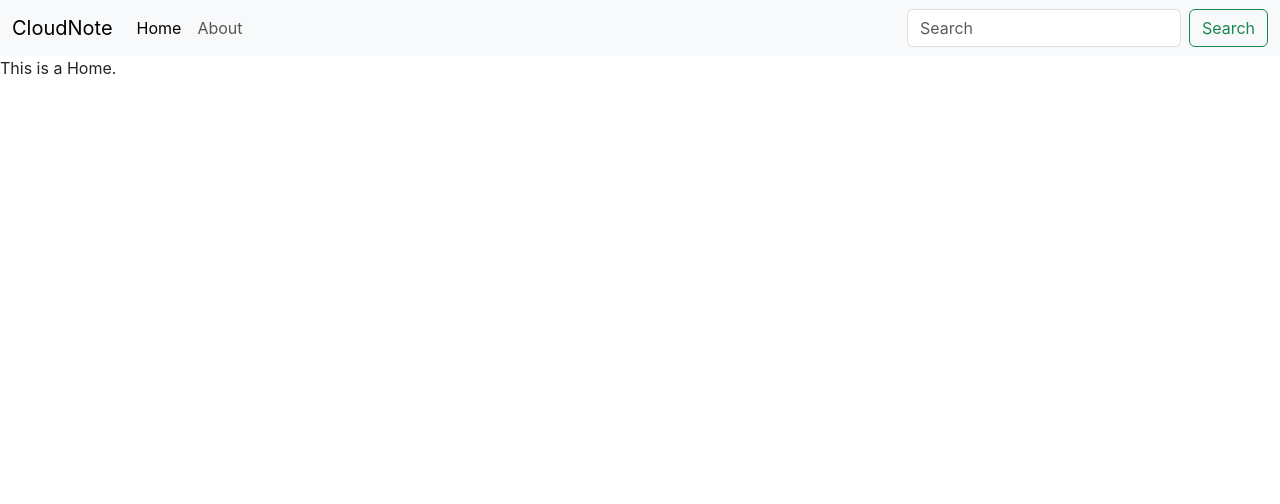
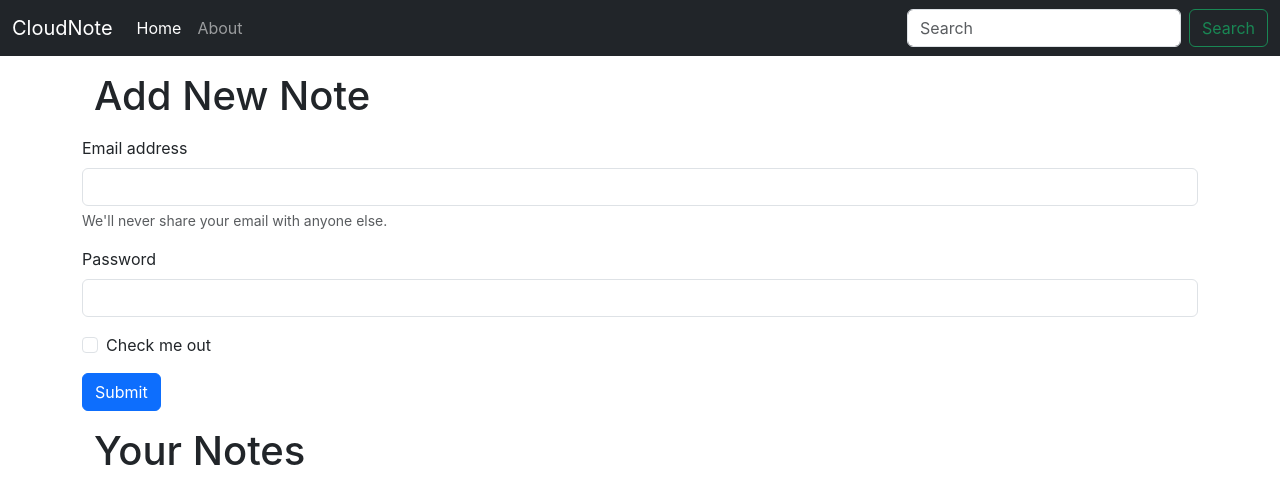
Before and after one commit to prins-kraj/CloudNote, a React (Create React App) app: page / in a window 1280 px wide. Shown: the top 504 px of the page. Built offline with nearby package versions, Linux system fonts and the light colour scheme.

Commit message:
form added:

```diff
--- a/src/App.js
+++ b/src/App.js
@@ -15,10 +15,12 @@ function App() {
       <NoteState>
         <Router>
           <Navbar/>
-          <Routes>
-            <Route exact path="/" element={<Home/>}/>
-            <Route exact path="/About" element={<About/>}/>
-          </Routes>
+          <div className="container">
+            <Routes>
+              <Route exact path="/" element={<Home/>}/>
+              <Route exact path="/about" element={<About/>}/>
+            </Routes>
+          </div>
         </Router>
       </NoteState>
     </>
--- a/src/components/About.js
+++ b/src/components/About.js
@@ -1,16 +1,10 @@
-import React, {useContext, useEffect} from 'react'
-import noteContext from '../context/notes/noteContext'
+import React from 'react';
 
 
 const About = () => {
-  const a = useContext(noteContext)
-  useEffect(()=>{
-    a.update();
-    // eslint-disable-next-line
-  }, [])
   return (
     <div>
-      This ia About {a.state.name} and he currently persuing {a.state.class}
+      This ia About.
     </div>
   )
 }
--- a/src/components/Home.js
+++ b/src/components/Home.js
@@ -3,7 +3,29 @@ import React from 'react'
 const Home = () => {
   return (
     <div>
-      This is a Home.
+      <div className="container my-3">
+        <h1>Add New Note</h1>
+      </div>
+
+      <form className='my-3'>
+        <div className="mb-3">
+          <label for="exampleInputEmail1" className="form-label">Email address</label>
+          <input type="email" className="form-control" id="exampleInputEmail1" aria-describedby="emailHelp"/>
+          <div id="emailHelp" className="form-text">We'll never share your email with anyone else.</div>
+        </div>
+        <div className="mb-3">
+          <label for="exampleInputPassword1" className="form-label">Password</label>
+          <input type="password" className="form-control" id="exampleInputPassword1"/>
+        </div>
+        <div className="mb-3 form-check">
+          <input type="checkbox" className="form-check-input" id="exampleCheck1"/>
+          <label className="form-check-label" for="exampleCheck1">Check me out</label>
+        </div>
+        <button type="submit" className="btn btn-primary">Submit</button>
+      </form>
+      <div className="container my-3">
+        <h1>Your Notes</h1>
+      </div>
     </div>
   )
 }
--- a/src/components/Navbar.js
+++ b/src/components/Navbar.js
@@ -1,10 +1,15 @@
-import React from 'react'
-import { Link } from "react-router-dom";
+import React, {useEffect} from 'react'
+import { Link, useLocation} from "react-router-dom";
 
 
 const Navbar = () => {
+  let location = useLocation();
+
+  useEffect(() => {
+  }, [location]);
+
   return (
-    <nav className="navbar navbar-expand-lg bg-body-tertiary">
+    <nav className="navbar navbar-expand-lg navbar-dark bg-dark">
       <div className="container-fluid">
         <Link className="navbar-brand" to="/">CloudNote</Link>
         <button className="navbar-toggler" type="button" data-bs-toggle="collapse" data-bs-target="\navbarSupportedContent" aria-controls="navbarSupportedContent" aria-expanded="false" aria-label="Toggle navigation">
@@ -13,10 +18,10 @@ const Navbar = () => {
         <div className="collapse navbar-collapse" id="navbarSupportedContent">
           <ul className="navbar-nav me-auto mb-2 mb-lg-0">
             <li className="nav-item">
-              <Link className="nav-link active" aria-current="page" to="/">Home</Link>
+              <Link className={`nav-link ${location.pathname==="/" ? "active" : ""}`} aria-current="page" to="/">Home</Link>
             </li>
             <li className="nav-item">
-              <Link className="nav-link" to="/About">About</Link>
+              <Link className={`nav-link ${location.pathname==="/about" ? "active" : ""}`} to="/about">About</Link>
             </li>
           </ul>
           <form className="d-flex" role="search">
--- a/src/context/notes/NoteState.js
+++ b/src/context/notes/NoteState.js
@@ -1,22 +1,9 @@
-import { useState } from 'react'
 import NoteContext from './noteContext'
 
 const NoteState = (props)=>{
-    const s1 = {
-        "name": "Prince",
-        "class": "Graduation"
-    }
-    const [state, setState] = useState(s1);
-    const update = ()=> {
-        setTimeout(()=>{
-            setState({
-                "name": "Prince kumar",
-                "class": "Graduation in Electrical Engineering"
-            })
-        }, 1000);
-    }
+
     return (
-        <NoteContext.Provider value={{state, update}}>
+        <NoteContext.Provider value={{}}>
             {props.children}
         </NoteContext.Provider>
     )
```
